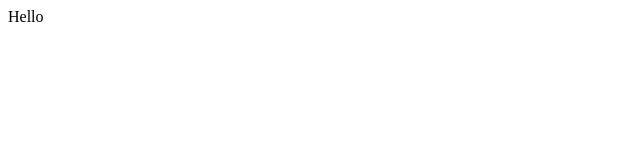
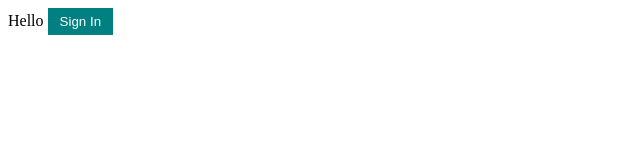
Before and after one commit to thethmuu/git-tutorial-wdf, a plain HTML site: page index.html in a window 1280 px wide. Shown: the whole page, without its empty margins (0-640 px from the left). Drawn offline with Linux system fonts and the light colour scheme.

Commit message:
added button

```diff
--- a/index.html
+++ b/index.html
@@ -9,5 +9,6 @@
 </head>
 <body>
   Hello
+  <button>Sign In</button>
 </body>
 </html>
--- a/style.css
+++ b/style.css
@@ -1 +1,6 @@
-body {}
+button {
+  background-color: teal;
+  border: none;
+  color: white;
+  padding: 6px 12px;
+}
```
